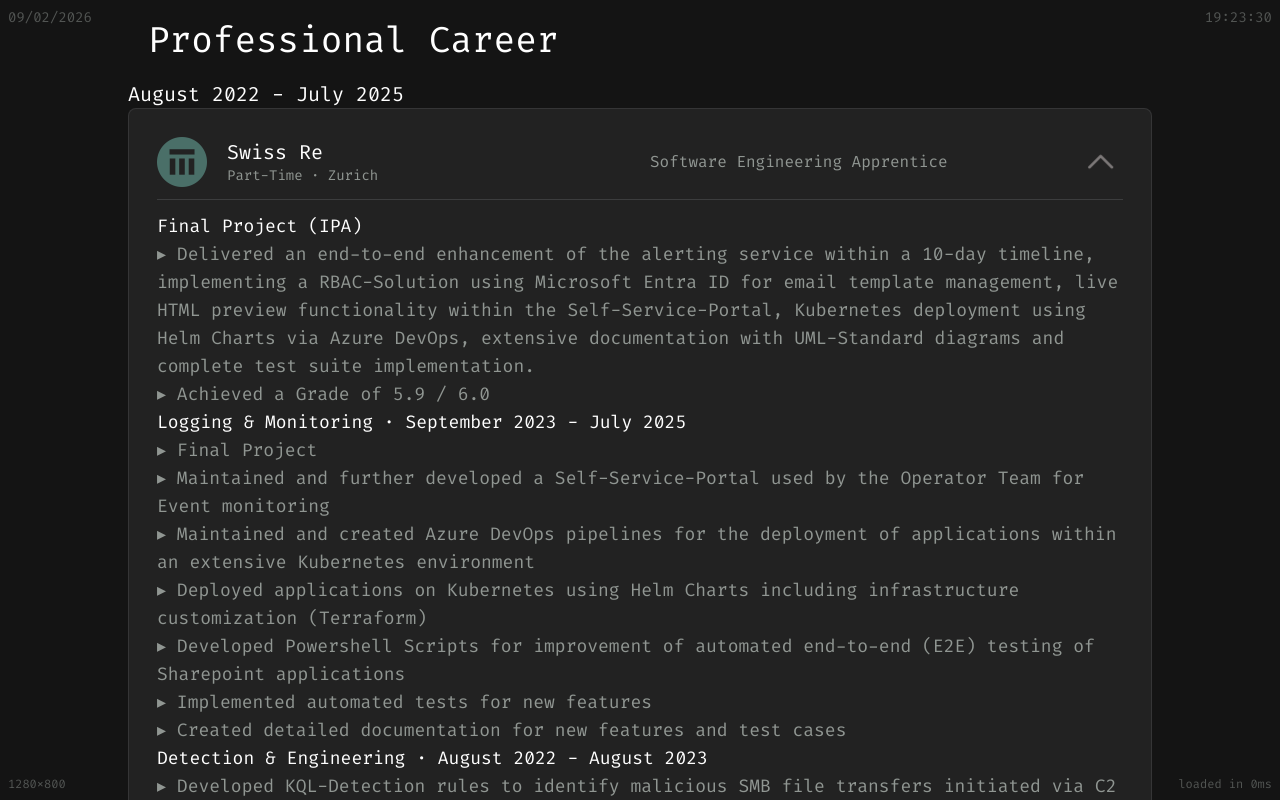
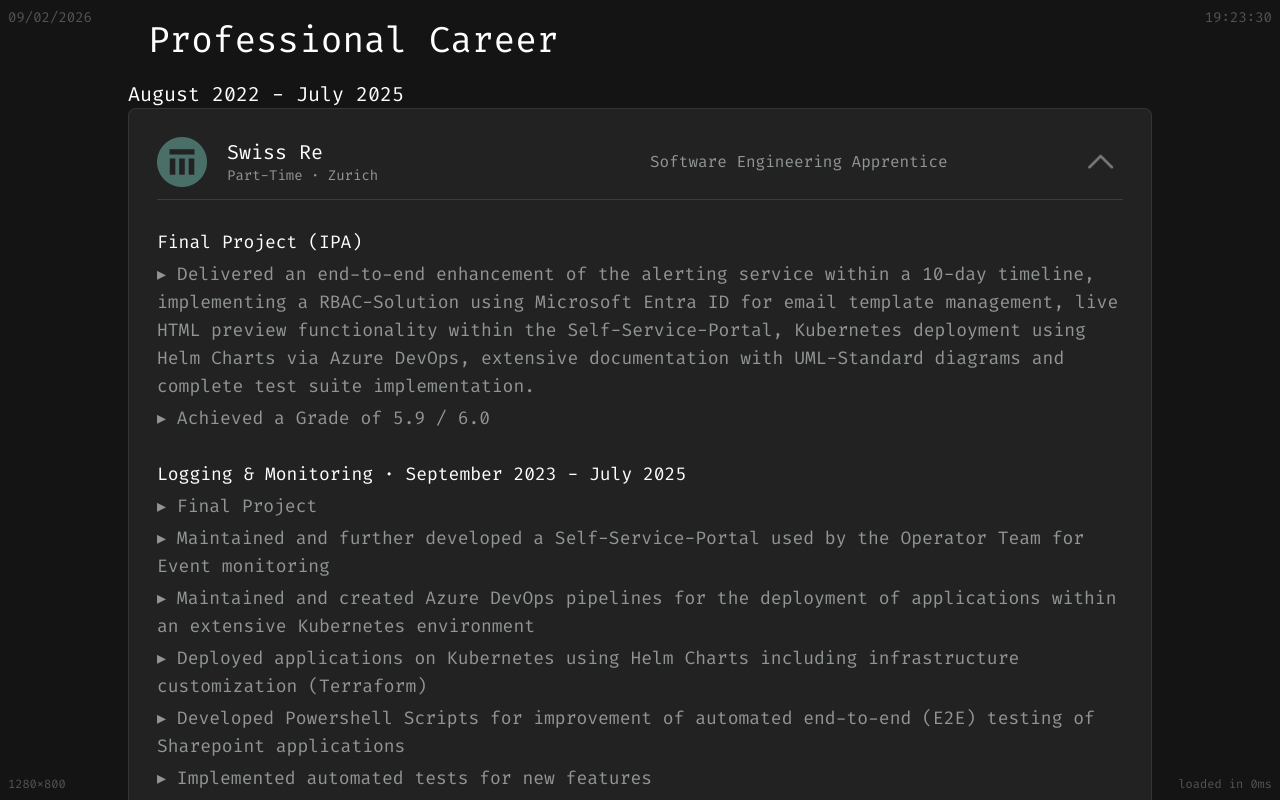
Before and after one commit to chris911e/portfolio-frontend, a React (Vite) app: page /experience in a window 1280 px wide. Both pictures are taken after a click on the element 640 px from the left and 257 px from the top of the page. Shown: the top 800 px of the page. Built offline with nearby package versions, Linux system fonts and the light colour scheme.

Commit message:
fix: fixed spacing

```diff
--- a/src/components/Accordion.tsx/List.tsx
+++ b/src/components/Accordion.tsx/List.tsx
@@ -15,7 +15,7 @@
         <div className="mt-3">
             {
                 list.map((item) => (
-                    <div key={item.id}>
+                    <div key={item.id} className="mt-7">
                         <CustomText
                             title={item.title}
                             size="lg"
@@ -23,7 +23,7 @@
                         <ul>
                         {
                             item.points.map((point, index) => (
-                                <li key={index}>
+                                <li key={index} className="mt-1">
                                     <CustomText
                                         title={`▸ ${point}`}
                                         size="lg"
```
